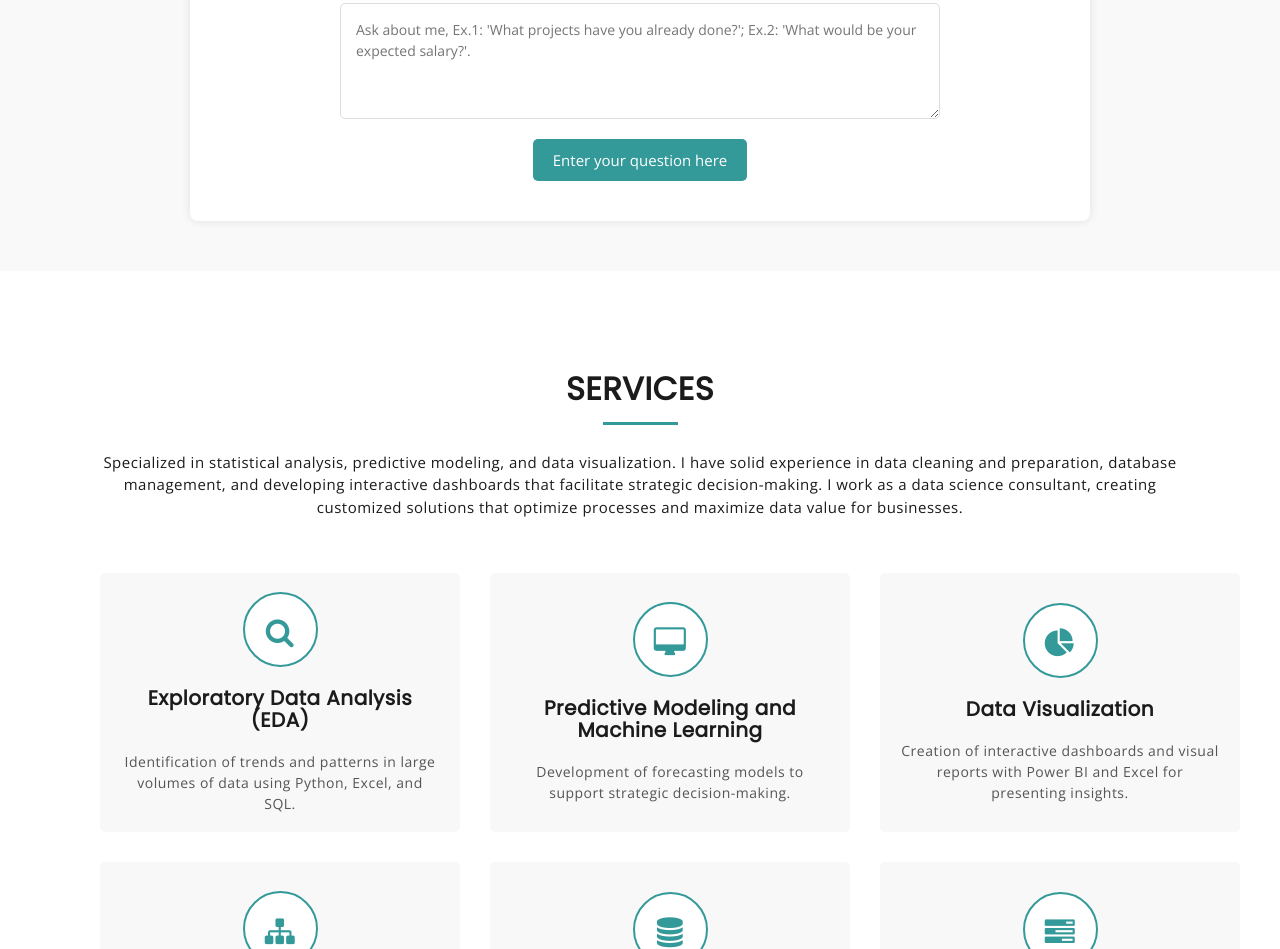
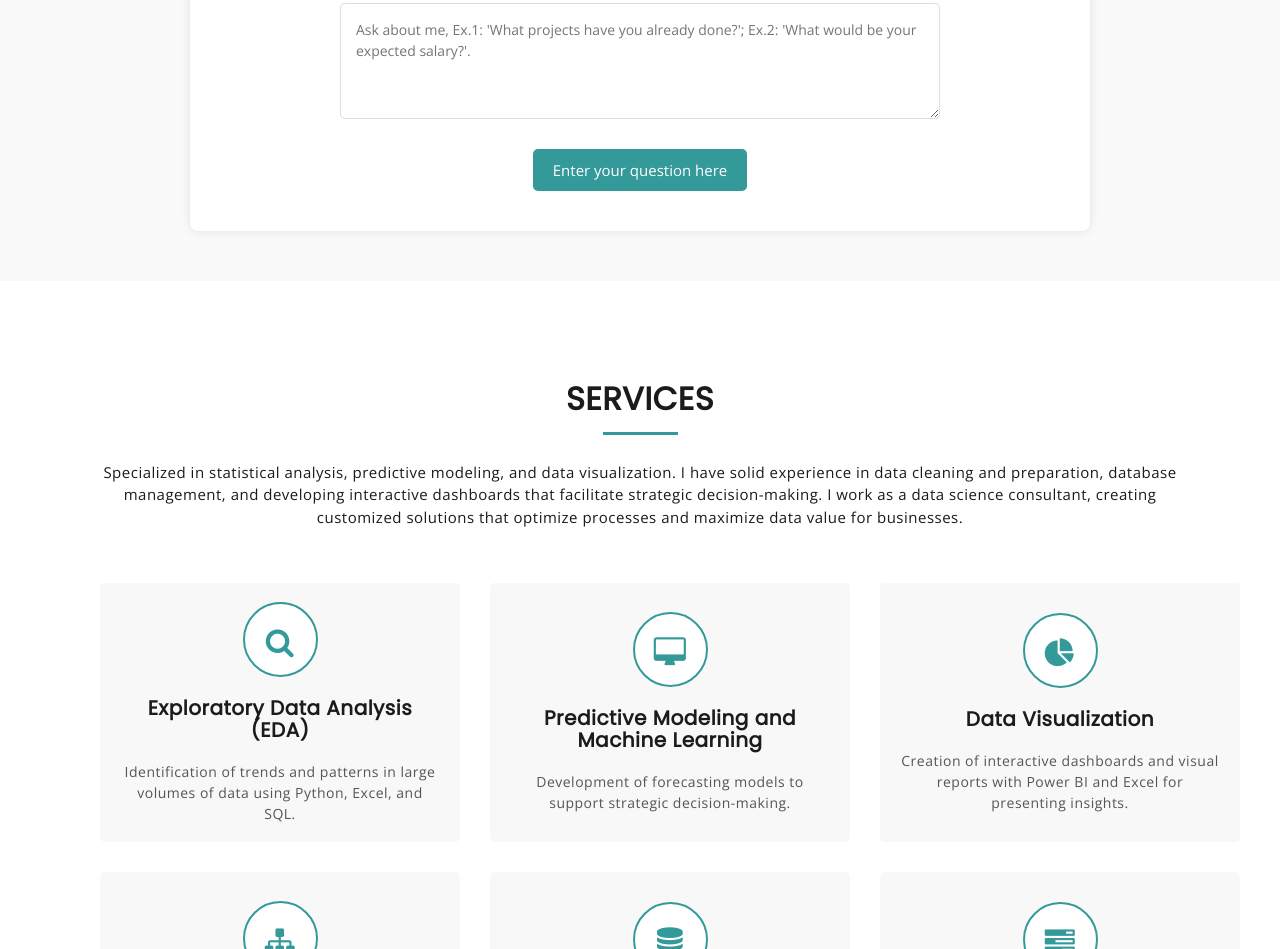
Before and after one commit to Lucas-Bellini/Lucas-Bellini.github.io, a website: page index_en.html in a window 1280 px wide. Shown: the part 2444-3393 px from the top of the page. Drawn offline with nearby package versions, Linux system fonts and the light colour scheme.

Commit message:
Update index_en.html

```diff
--- a/index_en.html
+++ b/index_en.html
@@ -220,8 +220,10 @@
                     <!-- Question Input Area -->
                     <div class="ai-question-content">
                         <textarea id="user-question" placeholder="Ask about me, Ex.1: 'What projects have you already done?'; Ex.2: 'What would be your expected salary?'." rows="4"></textarea>
-                        <button class="ai-submit-btn" onclick="submitQuestion()">Enter your question here</button>
-			<button id="stop-button" class="ai-stop-btn" style="display:none;">Stop</button>
+                        <div class="button-group">
+                            <button class="ai-submit-btn" onclick="submitQuestion()">Enter your question here</button>
+                            <button id="stop-button" class="ai-stop-btn" style="display:none;">Stop</button> <!-- Botão para parar a resposta -->
+                        </div>
                     </div>
 
                 </div>
```
